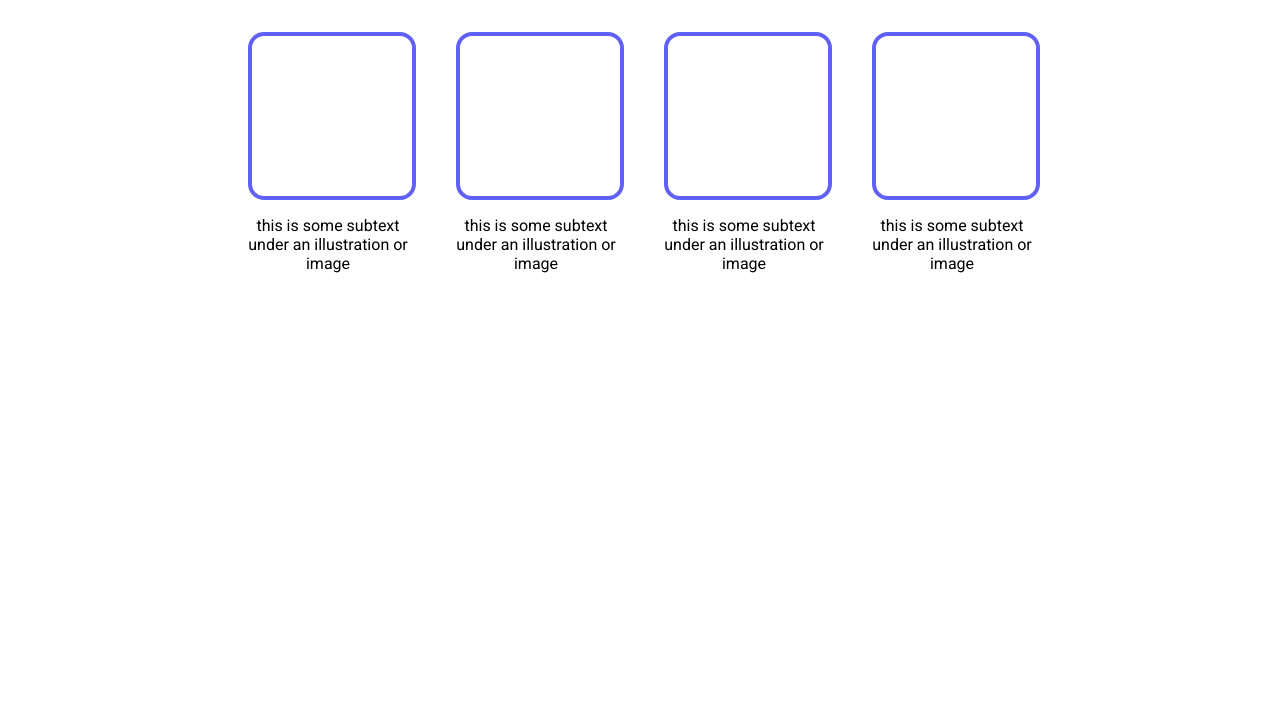
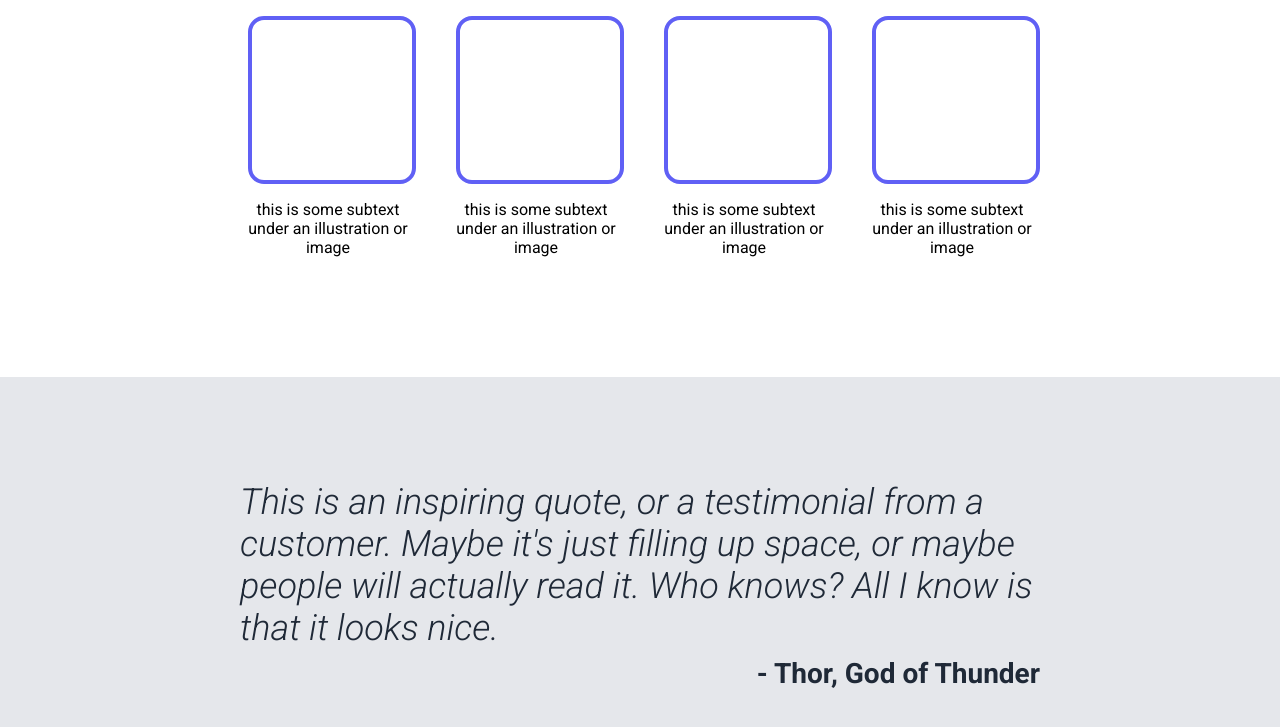
Before and after one commit to schunsie/landing-page, a plain HTML site: page index.html in a window 1280 px wide. Shown: the part 595-1322 px from the top of the page. Before the commit the page ends 988 px from the top, so only its background shows below. Drawn offline with Linux system fonts and the light colour scheme.

Commit message:
Add quote section of page and tweak some CSS
Added side padding to all direct children of body element as to prevent
repeating the same padding line.

```diff
--- a/index.html
+++ b/index.html
@@ -45,5 +45,13 @@
             </div>
         </div>
     </div>
+
+    <div class="quote-container">
+        <div class="quote">
+            This is an inspiring quote, or a testimonial from a customer. Maybe it's just filling up space,
+            or maybe people will actually read it. Who knows? All I know is that it looks nice.
+            <p class="author">- Thor, God of Thunder</p>
+        </div>
+    </div>
 </body>
 </html>
--- a/style.css
+++ b/style.css
@@ -21,12 +21,16 @@ a {
     font-size: 18px;
 }
 
+body > * {
+    padding: 0 180px;
+}
+
 /* header */
 
 header {
     justify-content: space-between;
     align-items: center;
-    padding: 16px 180px;
+    padding-top: 16px;
 }
 
 .logo {
@@ -61,7 +65,6 @@ a {
     align-items: center;
     justify-content: center;
     height: 400px;
-    padding: 0 180px;
     gap: 48px;
 }
 
@@ -124,6 +127,33 @@ button {
 .information-container {
     display: flex;
     justify-content: center;
+    flex-wrap: wrap;
     gap: 48px;
     padding-top: 24px;
 }
+
+/* Quote section */
+
+.quote-container {
+    background: #e5e7eb;
+    display: flex;
+    justify-content: center;
+
+}
+
+.quote {
+    font-size: 36px;
+    font-style: italic;
+    color: #1f2937;
+    font-weight: 300;
+    max-width: 800px;
+    padding: 104px 0;
+}
+
+.quote p {
+    text-align: right;
+    font-style: normal;
+    font-weight: bold;
+    font-size: 28px;
+    margin-top: 8px;
+}
```
